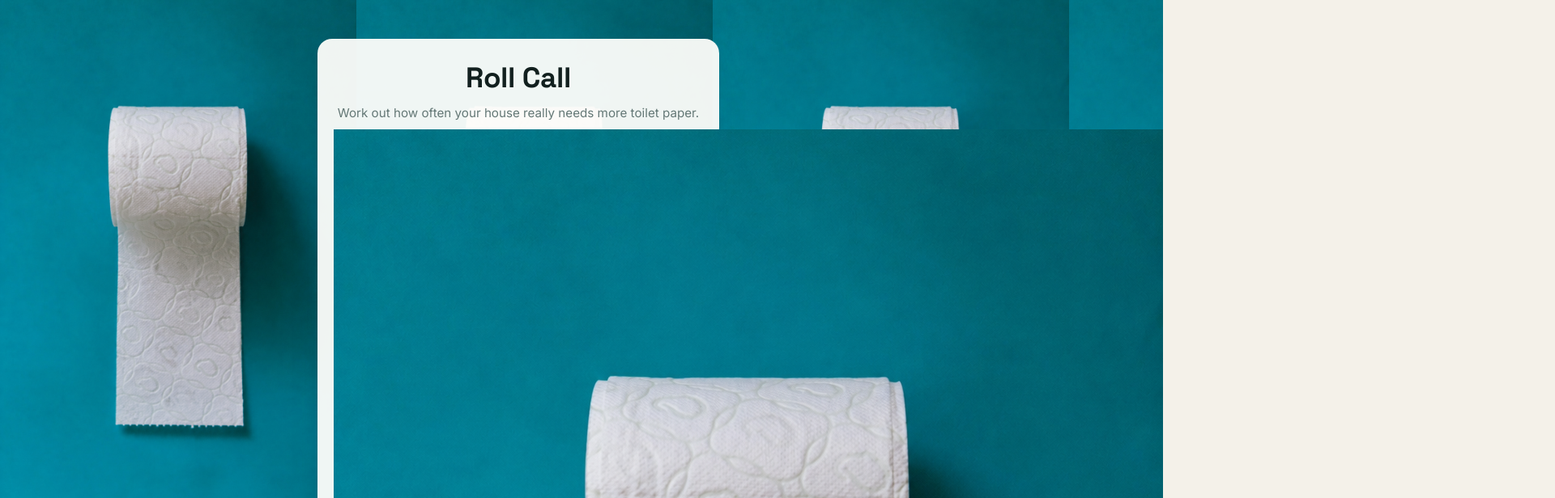
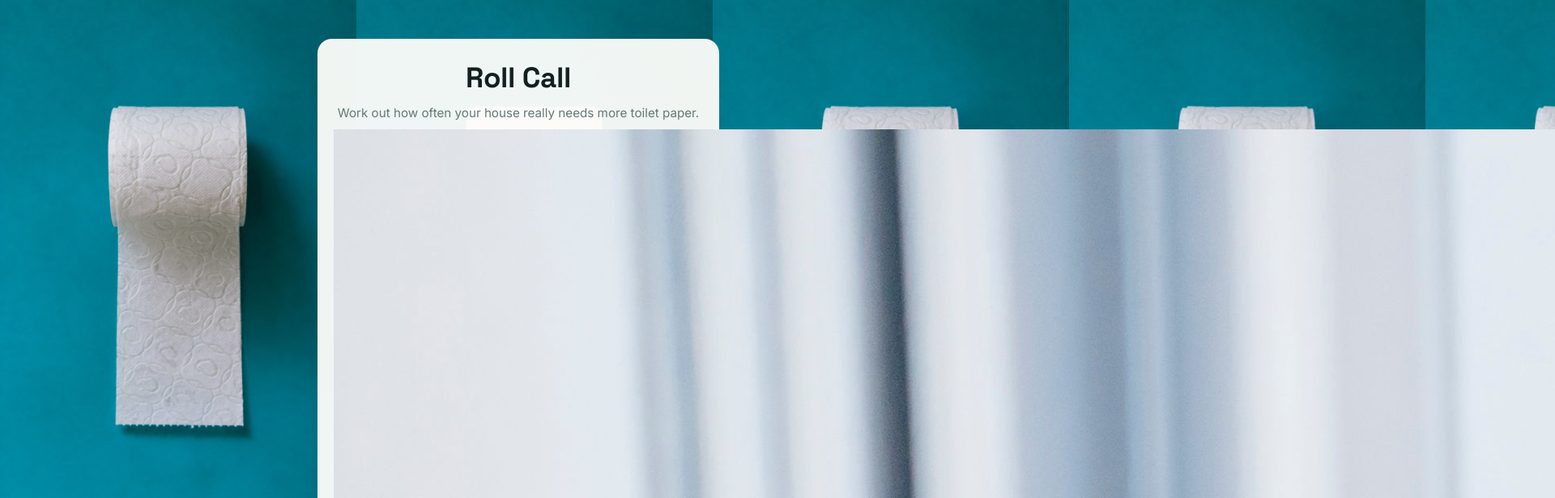
Before and after one commit to karinamercedes/roll-call, a React (Vite) app: page / in a window 1280 px wide. Shown: the top 616 px of the page at 81% size, 1920 px wide, since content can reach past the window. Built offline with nearby package versions, Linux system fonts and the light colour scheme.

Commit message:
Fix image path

```diff
--- a/src/components/RollHolder.jsx
+++ b/src/components/RollHolder.jsx
@@ -2,11 +2,11 @@
 // reference image), framed as the hero above the stack of question squares.
 export default function RollHolder() {
   return (
-    <div className="/images/hero.png">
+    <div className="/images/toilet-feet.jpg">
       <img
-        src="/images/hero.png"
+        src="/images/toilet-feet.jpg"
         alt="A roll of toilet paper hanging against a teal background"
-        className="hero"
+        className="toilet-feet"
       />
     </div>
   )
```
Also changed, not shown: public/images/toilet-feet.jpg (added).
